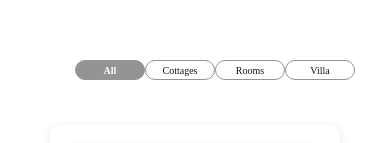
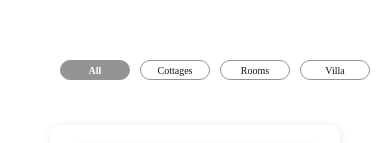
Before and after one commit to yaanocampo/Gemwell-Adventure-Resort-ARooms, a plain HTML site: page index.html in a window 390 px wide. Shown: the part 302-445 px from the top of the page. Drawn offline with Linux system fonts and the light colour scheme; a web font is replaced by a local one.

Commit message:
Add files via upload

```diff
--- a/css/ARooms.css
+++ b/css/ARooms.css
@@ -341,7 +341,7 @@ body {
     }
 
     .nav-links2 li {
-        margin: 0 0px; /* Space between links */
+        margin: 0 5px; /* Space between links */
         font-family: "DINOT-REGULAR";
     }
 
```
